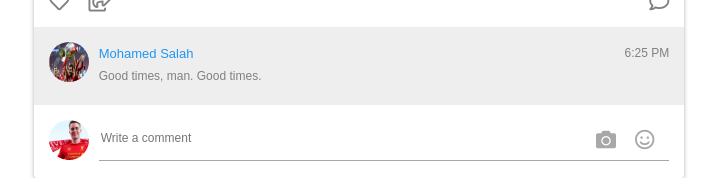
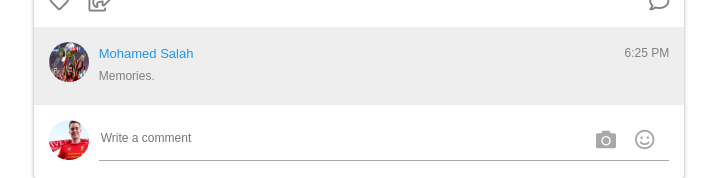
Before and after one commit to oliversablove/Social-Media-Website, a plain HTML site: page index.html in a window 1280 px wide. Shown: the part 2075-2253 px from the top of the page, without its empty margins (385-1102 px from the left). Drawn offline with Linux system fonts and the light colour scheme.

Commit message:
Change Filler Desc

```diff
--- a/index.html
+++ b/index.html
@@ -355,7 +355,7 @@
                   <span class="time"> 6:25 PM </span>
                 </div>
                 <p>
-                  Good times, man. Good times.
+                  Memories.
                 </p>
               </div>
             </div>
```
